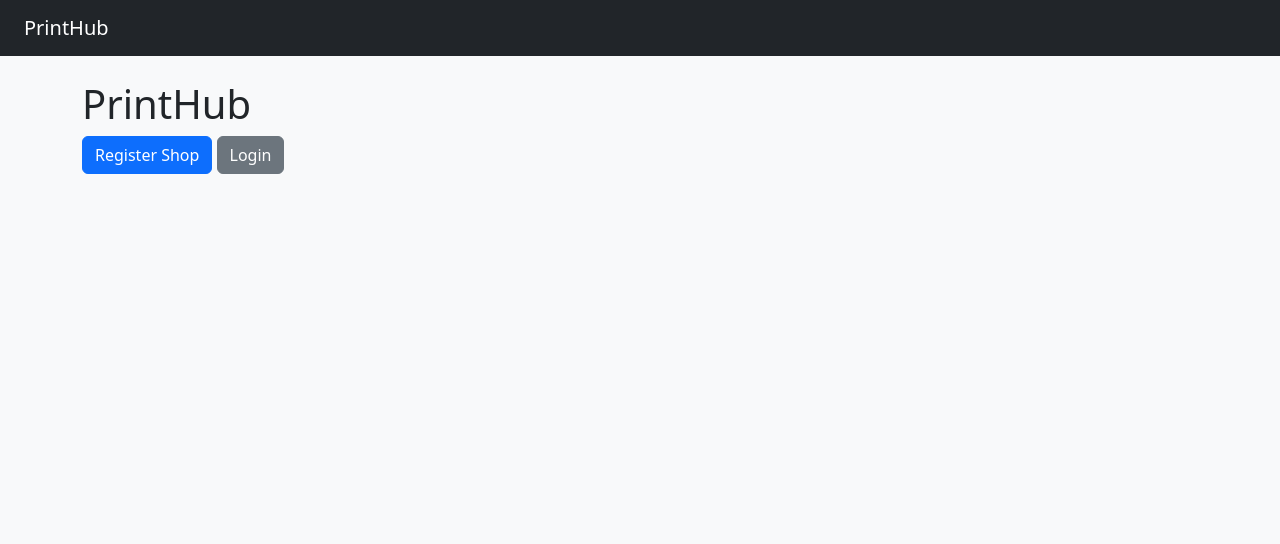
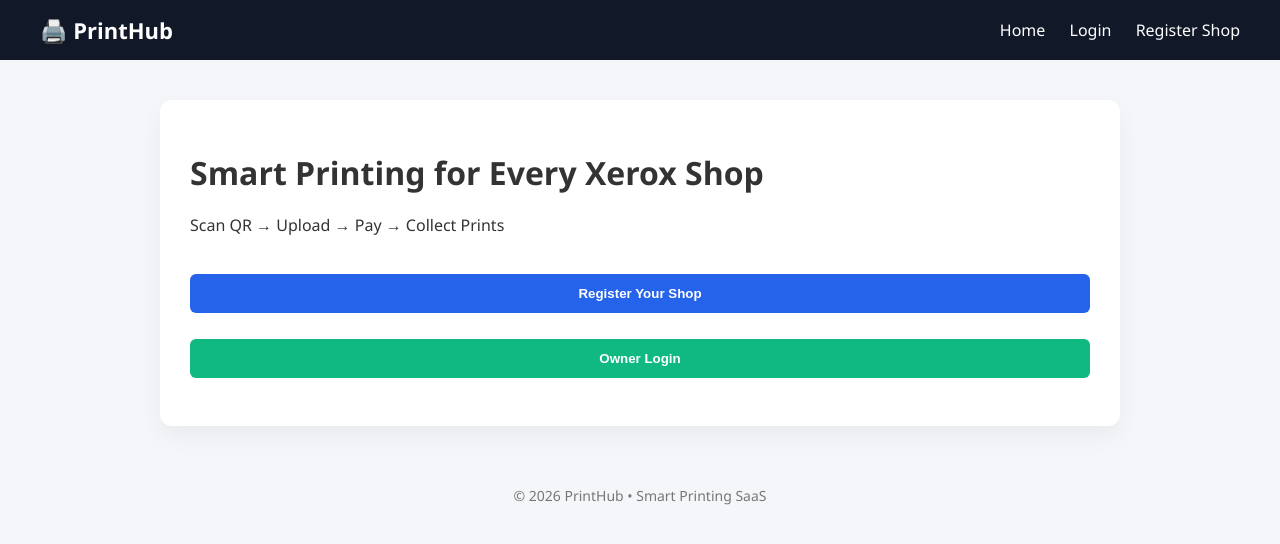
Before and after one commit to Virent84/print-hub, a Flask app: page / in a window 1280 px wide. Shown: the top 544 px of the page. Run offline with Flask 3, Linux system fonts and the light colour scheme.

Commit message:
Add files via upload

```diff
--- a/static/style.css
+++ b/static/style.css
@@ -1,53 +1,68 @@
 body {
-    font-family: Arial, sans-serif;
-    background: #f4f6f8;
     margin: 0;
-    padding: 0;
+    font-family: 'Segoe UI', sans-serif;
+    background: #f4f6f9;
+    color: #333;
+}
+
+.navbar {
+    background: #111827;
+    color: white;
+    padding: 15px 40px;
+    display: flex;
+    justify-content: space-between;
+    align-items: center;
+}
+
+.navbar a {
+    color: white;
+    margin-left: 20px;
+    text-decoration: none;
+    font-weight: 500;
+}
+
+.logo {
+    font-size: 22px;
+    font-weight: bold;
 }
 
 .container {
     max-width: 900px;
-    margin: auto;
+    margin: 40px auto;
     background: white;
-    padding: 20px;
-    margin-top: 40px;
-    border-radius: 8px;
+    padding: 30px;
+    border-radius: 12px;
+    box-shadow: 0 10px 25px rgba(0,0,0,0.05);
 }
 
 h1, h2 {
-    color: #2c3e50;
+    margin-bottom: 20px;
 }
 
 input, select, button {
     width: 100%;
-    padding: 10px;
+    padding: 12px;
     margin-top: 8px;
+    margin-bottom: 18px;
+    border-radius: 6px;
+    border: 1px solid #ccc;
 }
 
 button {
-    background: #3498db;
+    background: #2563eb;
     color: white;
+    font-weight: bold;
     border: none;
-    border-radius: 5px;
     cursor: pointer;
 }
 
 button:hover {
-    background: #2980b9;
+    background: #1e40af;
 }
 
-table {
-    width: 100%;
-    border-collapse: collapse;
+footer {
+    text-align: center;
+    padding: 20px;
+    font-size: 14px;
+    color: #777;
 }
-
-th, td {
-    padding: 10px;
-    border: 1px solid #ddd;
-    text-align: center;
-}
-
-a {
-    text-decoration: none;
-    color: #3498db;
-}
--- a/templates/base.html
+++ b/templates/base.html
@@ -1,18 +1,29 @@
 <!DOCTYPE html>
-<html>
+<html lang="en">
 <head>
-  <title>PrintHub</title>
-  <link href="https://cdn.jsdelivr.net/npm/bootstrap@5.3.2/dist/css/bootstrap.min.css" rel="stylesheet">
+    <meta charset="UTF-8">
+    <title>{% block title %}PrintHub{% endblock %}</title>
+    <link rel="stylesheet" href="{{ url_for('static', filename='style.css') }}">
+    <meta name="viewport" content="width=device-width, initial-scale=1.0">
 </head>
-<body class="bg-light">
+<body>
 
-<nav class="navbar navbar-dark bg-dark px-4">
-  <a class="navbar-brand" href="/">PrintHub</a>
+<nav class="navbar">
+    <div class="logo">🖨️ PrintHub</div>
+    <div class="nav-links">
+        <a href="/">Home</a>
+        <a href="/login">Login</a>
+        <a href="/register_owner">Register Shop</a>
+    </div>
 </nav>
 
-<div class="container mt-4">
-  {% block body %}{% endblock %}
+<div class="container">
+    {% block content %}{% endblock %}
 </div>
+
+<footer>
+    © 2026 PrintHub • Smart Printing SaaS
+</footer>
 
 </body>
 </html>
--- a/templates/home.html
+++ b/templates/home.html
@@ -1,6 +1,12 @@
 {% extends "base.html" %}
-{% block body %}
-<h1>PrintHub</h1>
-<a href="/register_owner" class="btn btn-primary">Register Shop</a>
-<a href="/login" class="btn btn-secondary">Login</a>
+{% block title %}PrintHub — Smart Printing{% endblock %}
+
+{% block content %}
+<h1>Smart Printing for Every Xerox Shop</h1>
+<p>Scan QR → Upload → Pay → Collect Prints</p>
+
+<div style="margin-top:30px">
+    <a href="/register_owner"><button>Register Your Shop</button></a>
+    <a href="/login"><button style="background:#10b981">Owner Login</button></a>
+</div>
 {% endblock %}
```
Also changed, not shown: templates/dashboard.html (+4 -25 lines), templates/login.html (+9 -22 lines), templates/register_owner.html (+17 -21 lines), templates/upload.html (+17 -26 lines).
